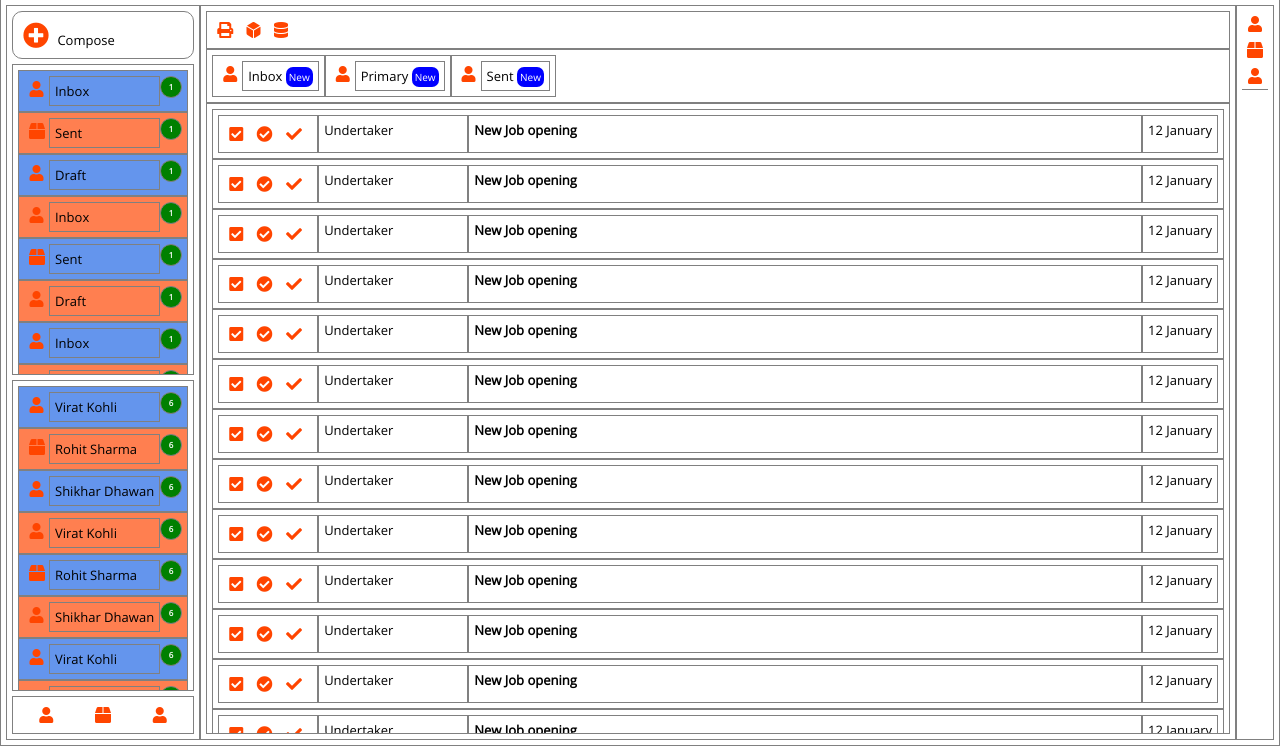
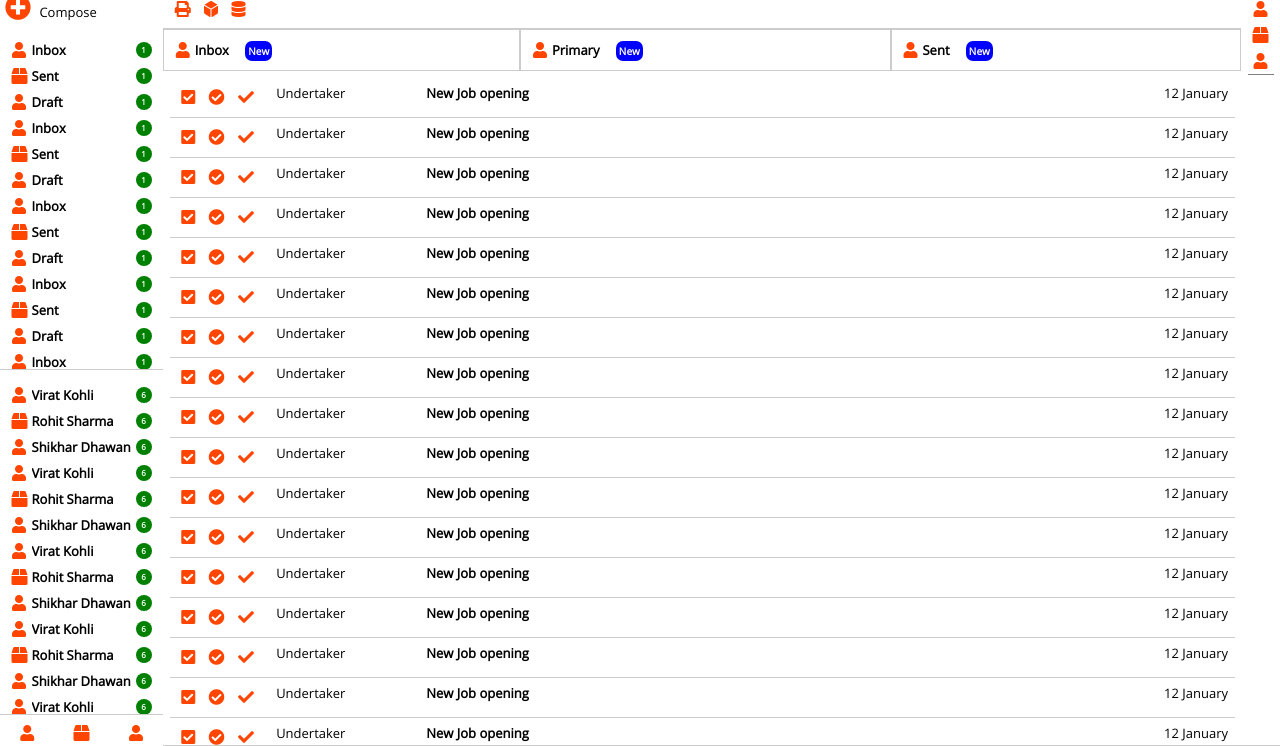
Before and after one commit to abhaynath/abhaynath.github.io, a plain HTML site: page replica/gmail/index.html in a window 1280 px wide. Shown: the part 54-800 px from the top of the page. Drawn offline with Linux system fonts and the light colour scheme.

Commit message:
css changes

```diff
--- a/replica/gmail/css/gmail.css
+++ b/replica/gmail/css/gmail.css
@@ -17,9 +17,17 @@ body {
 :root {
   --app-bg-color: white;
   --app-header-bg: white;
+  --app-border-bottom: #ccc;
 }
 ::-webkit-scrollbar {
   width: 3px;
+}
+.bb {
+  padding: 0.5rem;
+  border-bottom: 1px solid var(--app-border-bottom);
+}
+.hide {
+  display: none !important;
 }
 
 /* Track */
@@ -46,8 +54,8 @@ body {
   /* overflow: hidden; */
 }
 .wrap div {
-  padding: 5px;
-  border: 1px solid gray;
+  /* padding: 5px; */
+  /* border: 1px solid gray; */
 }
 .wrap .content {
   display: grid;
@@ -68,6 +76,11 @@ body {
 }
 .wrap .tablist .tab {
   display: flex;
+  font-weight: bold;
+  line-height: 26px;
+  padding: 0.5rem;
+  border: 1px solid var(--app-border-bottom);
+  flex-grow: 1;
 }
 .wrap .tabtitle .tag {
   background-color: blue;
@@ -75,6 +88,7 @@ body {
   padding: 3px;
   font-size: 10px;
   border-radius: 7px;
+  margin-left: 1rem;
 }
 .wrap .header {
   display: grid;
@@ -109,12 +123,17 @@ body {
 .wrap .contact_list .category {
   display: grid;
   grid-template-columns: 25px 1fr auto;
+  cursor: pointer;
+}
+.category:hover {
+  background-color: rgb(255, 205, 111);
+  color: crimson;
 }
 .category:nth-child(2n) {
-  background-color: coral;
+  /* background-color: white; */
 }
 .category:nth-child(2n + 1) {
-  background-color: cornflowerblue;
+  /* background-color: rgb(223, 223, 223); */
 }
 .wrap .left-footer {
   display: grid;
@@ -125,8 +144,8 @@ body {
   border-bottom: 1px solid gray;
 }
 .btn {
-  border: 1px solid orangered;
-  border-radius: 10px;
+  /* border: 1px solid orangered;
+  border-radius: 10px; */
 }
 .btn i {
   font-size: 2em;
@@ -134,13 +153,14 @@ body {
 .category .count {
   background-color: green;
   color: white;
-  width: 10px;
-  height: 10px;
+  width: 16px;
+  height: 16px;
   border-radius: 50%;
   font-weight: bold;
   text-align: center;
   font-size: 8px;
-  line-height: 10px;
+  line-height: 16px;
+  margin: 5px;
 }
 .row .title {
   font-weight: bold;
@@ -154,3 +174,10 @@ body {
 #mailCategory {
   overflow-y: auto;
 }
+.category .title {
+  font-weight: bold;
+  line-height: 26px;
+  white-space: nowrap;
+  overflow: hidden;
+  text-overflow: ellipsis;
+}
--- a/replica/gmail/index.html
+++ b/replica/gmail/index.html
@@ -16,9 +16,9 @@
   </head>
   <body>
     <div class="wrap">
-      <div class="header">
+      <div class="header bb">
         <div class="logo">
-          <i class="fas fa-bars"></i>
+          <i class="fas fa-bars" id="menuLogo"></i>
           <i class="fab fa-google"></i>
           <span>Gmail</span>
         </div>
@@ -30,21 +30,21 @@
         </div>
       </div>
       <div class="content">
-        <div class="leftbar">
+        <div class="leftbar" id="leftBar">
           <div class="btn">
             <i class="fas fa-plus-circle"></i>
             <span>Compose</span>
           </div>
-          <div class="mail_category" id="mailCategory"></div>
-          <div class="contact_list" id="contactList"></div>
+          <div class="mail_category bb" id="mailCategory"></div>
+          <div class="contact_list bb" id="contactList"></div>
           <div class="left-footer" id="leftFooter"></div>
         </div>
         <div class="divmail">
-          <div class="toolbar" id="divToolbar"></div>
+          <div class="toolbar bb" id="divToolbar"></div>
           <div class="tablist" id="tabList"></div>
-          <div class="listemail" id="divListMail"></div>
+          <div class="listemail bb" id="divListMail"></div>
         </div>
-        <div class="rightbar" id="rightSidebar"></div>
+        <div class="rightbar bb" id="rightSidebar"></div>
       </div>
       <!-- <div class="header"></div> -->
     </div>
--- a/replica/gmail/js/data/category_list.js
+++ b/replica/gmail/js/data/category_list.js
@@ -44,4 +44,49 @@ export const arrCategoryList = [
     name: "Draft",
     class: "fas fa-user",
   },
+  {
+    id: "cat_10",
+    name: "Inbox",
+    class: "fas fa-user",
+  },
+  {
+    id: "cat_11",
+    name: "Sent",
+    class: "fas fa-box",
+  },
+  {
+    id: "cat_12",
+    name: "Draft",
+    class: "fas fa-user",
+  },
+  {
+    id: "cat_13",
+    name: "Inbox",
+    class: "fas fa-user",
+  },
+  {
+    id: "cat_14",
+    name: "Sent",
+    class: "fas fa-box",
+  },
+  {
+    id: "cat_15",
+    name: "Draft",
+    class: "fas fa-user",
+  },
+  {
+    id: "cat_16",
+    name: "Inbox",
+    class: "fas fa-user",
+  },
+  {
+    id: "cat_17",
+    name: "Sent",
+    class: "fas fa-box",
+  },
+  {
+    id: "cat_18",
+    name: "Draft",
+    class: "fas fa-user",
+  },
 ];
--- a/replica/gmail/js/data/contact_list.js
+++ b/replica/gmail/js/data/contact_list.js
@@ -44,4 +44,49 @@ export const arrContactList = [
     name: "Shikhar Dhawan",
     class: "fas fa-user",
   },
+  {
+    id: "con_10",
+    name: "Virat Kohli",
+    class: "fas fa-user",
+  },
+  {
+    id: "con_11",
+    name: "Rohit Sharma",
+    class: "fas fa-box",
+  },
+  {
+    id: "con_12",
+    name: "Shikhar Dhawan",
+    class: "fas fa-user",
+  },
+  {
+    id: "con_13",
+    name: "Virat Kohli",
+    class: "fas fa-user",
+  },
+  {
+    id: "con_14",
+    name: "Rohit Sharma",
+    class: "fas fa-box",
+  },
+  {
+    id: "con_15",
+    name: "Shikhar Dhawan",
+    class: "fas fa-user",
+  },
+  {
+    id: "con_16",
+    name: "Virat Kohli",
+    class: "fas fa-user",
+  },
+  {
+    id: "con_17",
+    name: "Rohit Sharma",
+    class: "fas fa-box",
+  },
+  {
+    id: "con_18",
+    name: "Shikhar Dhawan",
+    class: "fas fa-user",
+  },
 ];
--- a/replica/gmail/js/main.js
+++ b/replica/gmail/js/main.js
@@ -21,7 +21,7 @@ const createTabList = () => {
 const createEmailList = () => {
   let str = ``;
   for (let count = 0; count < 100; count++) {
-    str += `<div class="row">
+    str += `<div class="row bb">
         <div class="icons">
           <i class="fa fa-check-square"></i>
           <i class="fa fa-check-circle"></i>
@@ -87,6 +87,12 @@ const createToolbar = () => {
   });
   document.getElementById("divToolbar").innerHTML = str;
 };
+
+const setEventHandlers = () => {
+  document.getElementById("menuLogo").onclick = function (e) {
+    document.getElementById("leftBar").classList.toggle("hide");
+  };
+};
 createContactList();
 createMailCategories();
 createEmailList();
@@ -94,3 +100,4 @@ createTabList();
 createLeftFooter();
 createRightSidebar();
 createToolbar();
+setEventHandlers();
```
